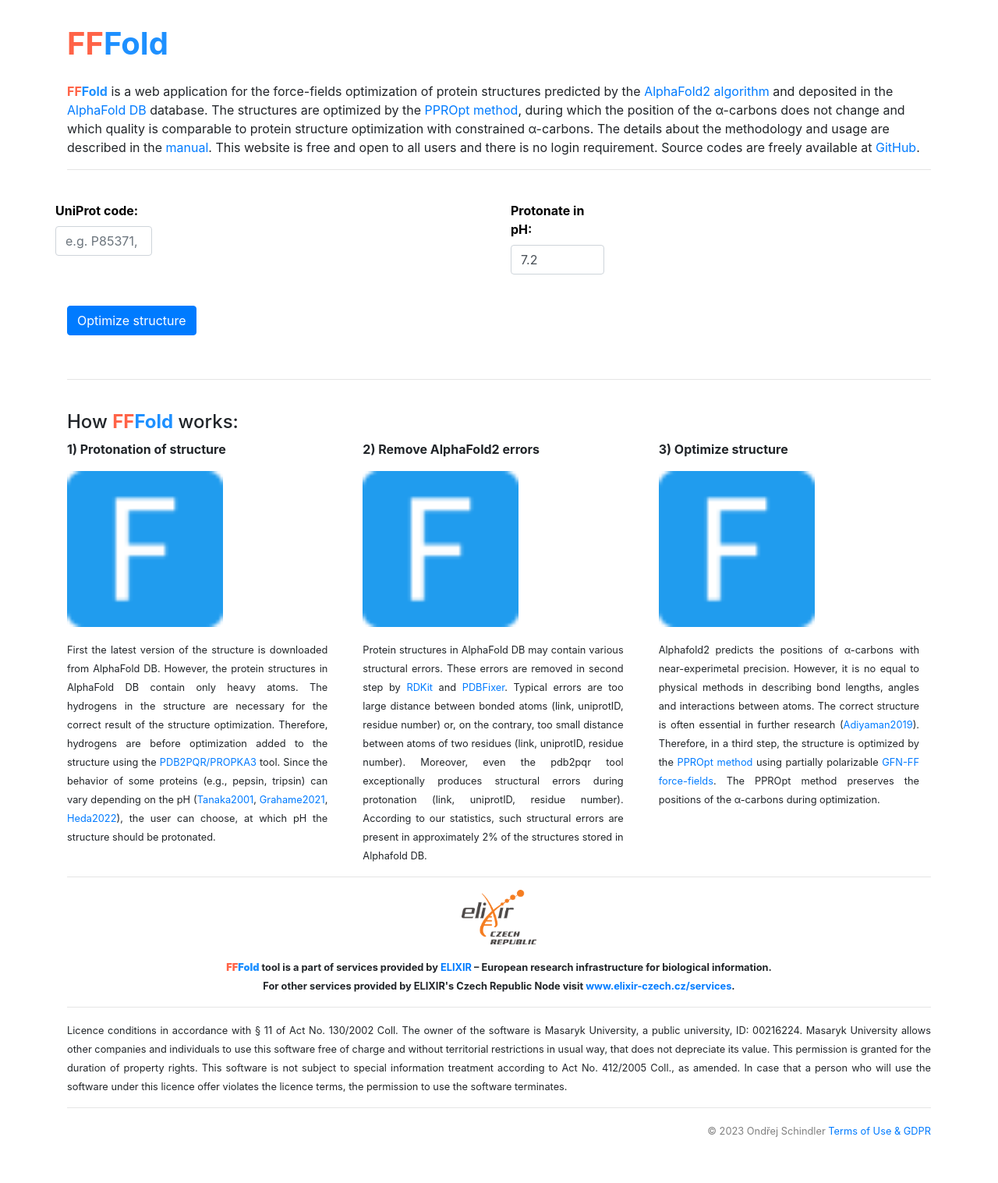
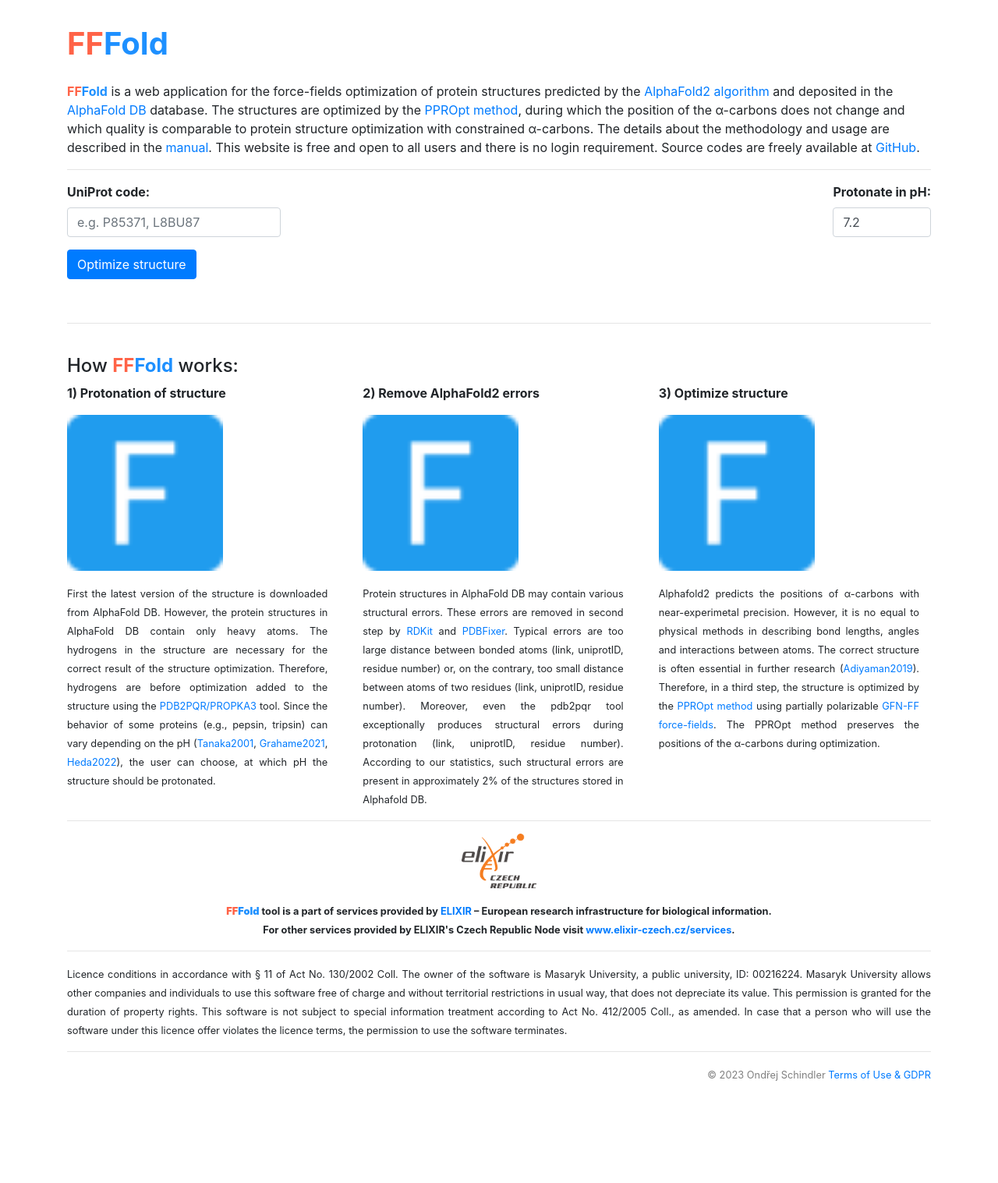
Before and after one commit to sb-ncbr/FFFold, a Flask app: page / in a window 1280 px wide. Shown: the whole page at 78% size. After the commit the page ends 1386 px from the top, so only its background shows below. Run offline with Flask 2, Linux system fonts and the light colour scheme; parts of the project's set-up code (start-up, migrations or seed data) failed here and were passed over; some libraries are stand-ins or nearby versions.

Commit message:
fix: calculation form layout

```diff
--- a/app/templates/index.html
+++ b/app/templates/index.html
@@ -30,31 +30,25 @@
         </div>
         <hr>
         {% include 'base/flash.html' %}
-        <br>
-
-        <div class="row">
-            <div class="col-md-6 pl-0">
-        <div class="form-group col-sm-6 col-lg-3 pl-0">
-            <label style="color:black" for="title"><strong>UniProt code:</strong></label>
-            <input type="text" name="code" required="required" class="form-control" placeholder="e.g. P85371, L8BU87"
-                   title="UniProt code is allowed only in its short form (e.g. A0A1P8BEE7, B7ZW16). Other notations (e.g. A0A159JYF7_9DIPT, Q8WZ42-F2) are not supported. &#013; &#013; An alternative option is AlpfaFold DB Identifier (e.g. AF-P85371-F1).">
+        <div class="d-flex flex-row justify-content-between flex-wrap">
+            <div class="form-group">
+                <label class="font-weight-bold" for="title">
+                    UniProt code:
+                </label>
+                <input class="form-control" type="text" name="code" required="required" placeholder="e.g. P85371, L8BU87"
+                    title="UniProt code is allowed only in its short form (e.g. A0A1P8BEE7, B7ZW16). Other notations (e.g. A0A159JYF7_9DIPT, Q8WZ42-F2) are not supported. &#013; &#013; An alternative option is AlpfaFold DB Identifier (e.g. AF-P85371-F1)." />
+            </div>
+            <div class="form-group">
+                <label class="font-weight-bold" for="title">
+                    Protonate in pH:
+                </label>
+                <input class="form-control" type="number" min=0 max=14 step="0.1" name="ph"  value="7.2" />
+            </div>
         </div>
-        </div>
-
-        <div class="col-md-6">
-        <div class="form-group col-sm-6 col-lg-3 pl-0">
-                    <label style="color:black; font-weight:bold;" for="title">Protonate in pH:</label>
-                    <input type="number" min=0 max=14 step="0.1" name="ph" class="form-control" value="7.2">
-        </div>
-        </div>
-        </div>
-
-        <br>
-
-
-
         <div class="form-group">
-            <button type="submit" class="btn btn-primary" name="action" value="optimize structure">Optimize structure
+            <button type="submit" class="btn btn-primary" name="action" value="optimize structure">
+                Optimize structure
+            </button>
         </div>
     </form>
 
```
